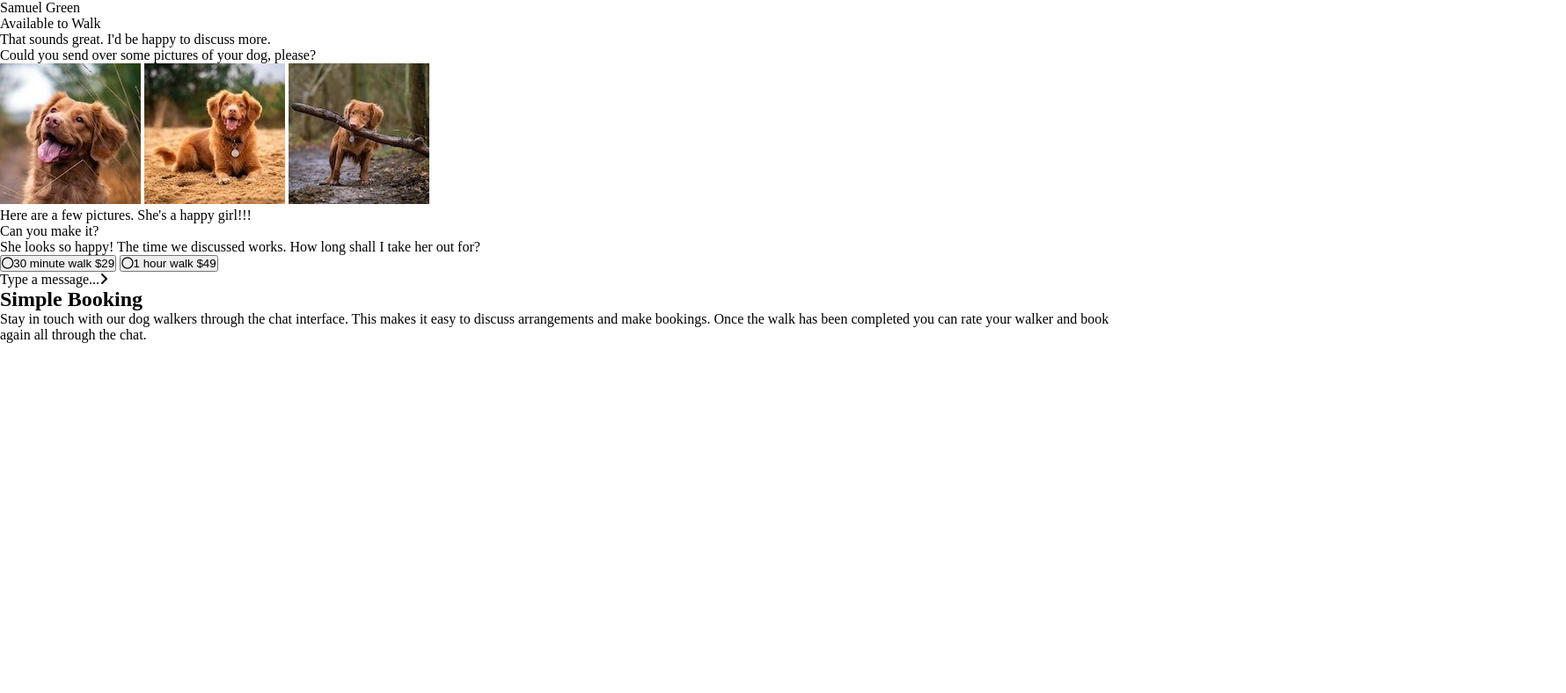
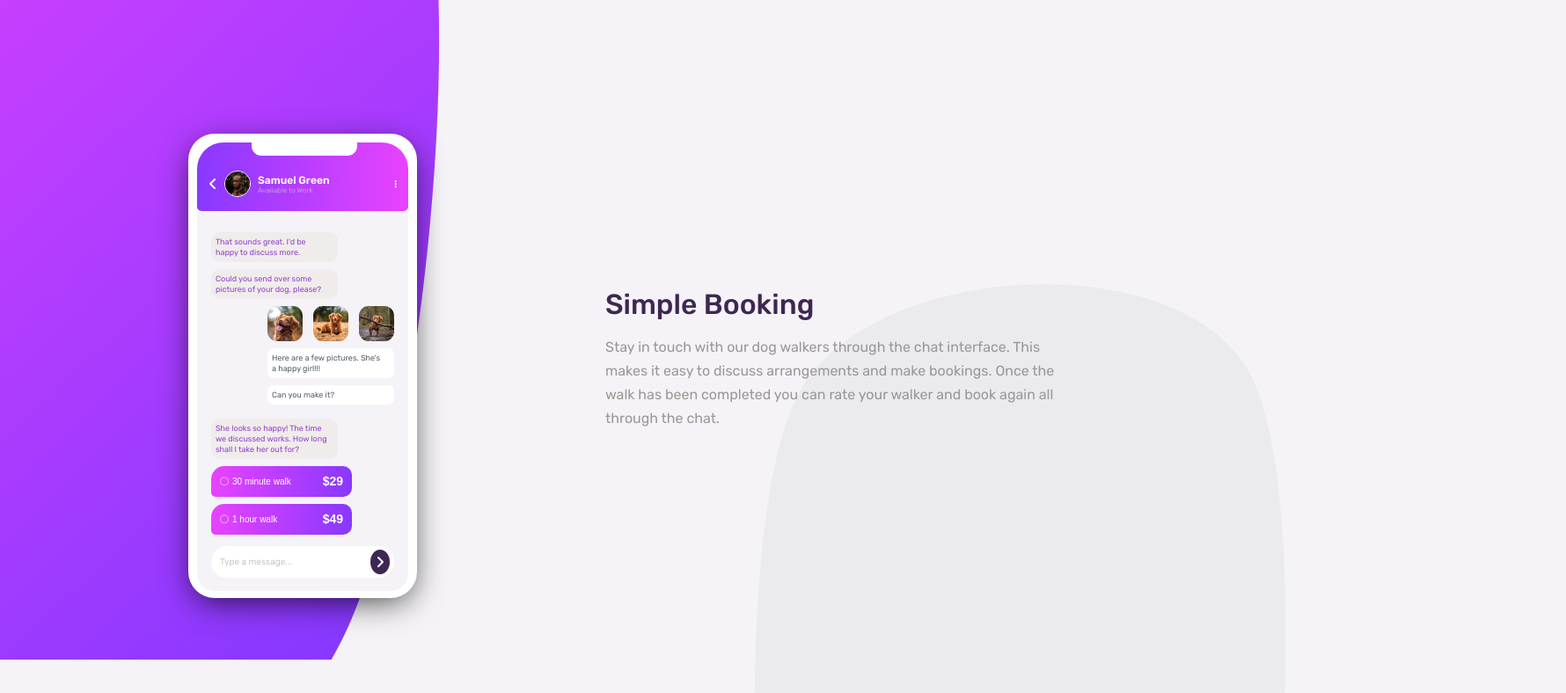
Before and after one commit to dev-jLagunas/visual-chat, a website built with Vite: page index.html in a window 1280 px wide. Shown: the whole page at 88% size, 1780 px wide, since content can reach past the window. Built offline with nearby package versions, Linux system fonts and the light colour scheme.

Commit message:
feat(styles.scss) complete project styles.

```diff
--- a/index.html
+++ b/index.html
@@ -5,6 +5,13 @@
     <link rel="icon" type="image/svg+xml" href="/vite.svg" />
     <meta name="viewport" content="width=device-width, initial-scale=1.0" />
     <title>Vite App</title>
+    <!-- Google Fonts -->
+    <link rel="preconnect" href="https://fonts.googleapis.com" />
+    <link rel="preconnect" href="https://fonts.gstatic.com" crossorigin />
+    <link
+      href="https://fonts.googleapis.com/css2?family=Rubik:ital,wght@0,300..900;1,300..900&display=swap"
+      rel="stylesheet"
+    />
     <!-- Font Awesome -->
     <link
       rel="stylesheet"
@@ -17,13 +24,24 @@
   <body>
     <main class="chat-phone-wrapper">
       <div class="chat-header-wrapper">
-        <p class="chat-header-name">Samuel Green</p>
-        <p class="chat-header-info">Available to Walk</p>
+        <div class="chat-header-info-wrapper">
+          <i class="fa-solid fa-angle-left left-angle"></i>
+          <img src="public/images/avatar.jpg" alt="" class="header-img" />
+          <div class="chat-header-text-wrapper">
+            <p class="walker-name">Samuel Green</p>
+            <p class="walker-availability">Available to Work</p>
+          </div>
+        </div>
+        <i class="fa-solid fa-ellipsis-vertical ellipsis"></i>
       </div>
       <section class="chat-display-wrapper">
         <div class="chat-text-walker">
-          <p>That sounds great. I'd be happy to discuss more.</p>
-          <p>Could you send over some pictures of your dog, please?</p>
+          <p class="text-walker">
+            That sounds great. I'd be happy to discuss more.
+          </p>
+          <p class="text-walker">
+            Could you send over some pictures of your dog, please?
+          </p>
         </div>
         <div class="chat-text-customer">
           <div class="chat-img-wrapper">
@@ -31,24 +49,26 @@
             <img src="public/images/dog-image-2.jpg" alt="" class="chat-img" />
             <img src="public/images/dog-image-3.jpg" alt="" class="chat-img" />
           </div>
-          <p>Here are a few pictures. She's a happy girl!!!</p>
-          <p>Can you make it?</p>
+          <p class="text-customer">
+            Here are a few pictures. She's a happy girl!!!
+          </p>
+          <p class="text-customer">Can you make it?</p>
         </div>
         <div class="chat-text-walker">
-          <p>
+          <p class="text-walker">
             She looks so happy! The time we discussed works. How long shall I
             take her out for?
           </p>
         </div>
         <div class="chat-btns-wrapper">
-          <button class="chat-price-btn">
+          <button class="chat-price-btn minute-walk">
             <i class="fa-regular fa-circle"></i>30 minute walk <span>$29</span>
           </button>
           <button class="chat-price-btn">
             <i class="fa-regular fa-circle"></i>1 hour walk <span>$49</span>
           </button>
         </div>
-        <p>
+        <p class="input-message">
           Type a message...<span><i class="fa-solid fa-angle-right"></i></span>
         </p>
       </section>
--- a/style.scss
+++ b/style.scss
@@ -33,7 +33,275 @@ $light-violet: hsl(264, 100%, 61%);
 /********************************************************
 --Global Styles--
 **********************************************************/
+body {
+  font-family: "Rubik", sans-serif;
+  background: $light-grayish-violet;
+  height: 100vh;
+  position: relative;
 
+  &::before {
+    content: "";
+    position: absolute;
+    top: -190px;
+    left: -150px;
+    width: 100%;
+    height: 100%;
+    background-image: url("public/images/blob.svg");
+    background-size: cover;
+    background-repeat: no-repeat;
+    z-index: -1; // This ensures the pseudo-element is behind the content of the body
+  }
+
+  @media (min-width: 768px) {
+    display: flex;
+    justify-content: center;
+    align-items: center;
+  }
+
+  @media (min-width: 1024px) {
+    &::before {
+      left: -300px;
+      top: -50px;
+    }
+
+    &::after {
+      content: "";
+      position: absolute;
+      height: 100%;
+      width: 100%;
+      background-image: url("public/images/blob-desktop.svg");
+      background-size: cover;
+      background-repeat: no-repeat;
+      bottom: -200px;
+      left: 500px;
+      opacity: 0.2;
+      z-index: -1;
+    }
+
+    @media (min-width: 1440px) {
+      &::before {
+        height: 200%;
+        top: -700px;
+        left: -400px;
+      }
+    }
+  }
+}
 /********************************************************
 --Project Styles--
 **********************************************************/
+.chat-phone-wrapper {
+  background-color: $white;
+  padding: 10px;
+  border-radius: 30px;
+  width: 260px;
+  margin-inline: auto;
+  margin-top: 2rem;
+  height: 33rem;
+  box-shadow: 0px 9px 36px -6px rgba(0, 0, 0, 0.75);
+}
+
+.chat-header-wrapper {
+  background: linear-gradient(to left, $light-magenta, $light-violet);
+  display: flex;
+  justify-content: space-between;
+  align-items: center;
+  padding: 2rem 5px 1rem 5px;
+  border-bottom-left-radius: 5px;
+  border-bottom-right-radius: 5px;
+  border-top-right-radius: 30px;
+  border-top-left-radius: 30px;
+  position: relative;
+
+  &::before {
+    content: "";
+    height: 20px;
+    width: 120px;
+    background-color: $white;
+    position: absolute;
+    top: -5px;
+    right: 58px;
+    border-bottom-right-radius: 11px;
+    border-bottom-left-radius: 11px;
+  }
+}
+
+.chat-header-info-wrapper {
+  display: flex;
+  align-items: center;
+  width: 90%;
+  gap: 0.5rem;
+}
+
+.chat-header-text-wrapper {
+  display: flex;
+  flex-direction: column;
+}
+
+.walker-name {
+  color: $white;
+  font-weight: 600;
+  font-size: 12px;
+}
+
+.walker-availability {
+  color: lightgrey;
+  font-size: 8px;
+  opacity: 0.6;
+}
+
+.left-angle {
+  color: $white;
+  padding-left: 0.5rem;
+}
+
+.ellipsis {
+  color: $white;
+  padding-right: 0.5rem;
+  font-size: 10px;
+}
+
+.header-img {
+  height: 30px;
+  border-radius: 50%;
+  border: 1px solid $white;
+}
+
+.chat-display-wrapper {
+  background: $light-grayish-violet;
+  display: flex;
+  flex-direction: column;
+  font-size: 10px;
+  height: 27rem;
+  padding: 1rem;
+  border-bottom-left-radius: 20px;
+  border-bottom-right-radius: 20px;
+}
+
+.text-walker {
+  width: 9rem;
+  background-color: rgb(240, 236, 236);
+  color: $moderate-violet;
+  padding: 5px 9px 5px 5px;
+  margin-block: 0.5rem;
+  border-radius: 10px;
+  font-size: 9px;
+  line-height: 12px;
+}
+
+.text-customer {
+  background: $white;
+  font-size: 9px;
+  width: 9rem;
+  margin-block: 0.5rem;
+  margin-left: auto;
+  padding: 5px 9px 5px 5px;
+  border-radius: 7px;
+  color: rgb(84, 93, 102);
+  line-height: 12px;
+}
+
+.chat-text-customer {
+  margin-left: auto;
+  width: 9rem;
+}
+
+.chat-img-wrapper {
+  display: flex;
+  justify-content: space-between;
+}
+
+.chat-img {
+  height: 40px;
+  border-radius: 11px;
+}
+
+.chat-price-btn {
+  width: 10rem;
+  margin-bottom: 0.5rem;
+  padding-block: 12px;
+  background: linear-gradient(to right, $light-magenta, $light-violet);
+  border: 0;
+  border-top-left-radius: 15px;
+  border-bottom-left-radius: 5px;
+  border-top-right-radius: 10px;
+  border-bottom-right-radius: 10px;
+  color: $white;
+  font-size: 10px;
+  position: relative;
+  text-align: start;
+  padding-left: 1.5rem;
+}
+
+.chat-price-btn i {
+  position: absolute;
+  left: 10px;
+  opacity: 0.5;
+}
+
+.chat-price-btn span {
+  position: absolute;
+  right: 10px;
+  bottom: 10px;
+  margin-left: 1rem;
+  font-weight: 600;
+  font-size: 14px;
+}
+
+.input-message {
+  position: relative;
+  padding-block: 12px;
+  padding-left: 10px;
+  border-radius: 20px;
+  background: $white;
+  color: rgb(201, 196, 196);
+  margin-block: 5px;
+}
+
+.input-message i {
+  font-size: 1rem;
+  background-color: $very-dark-desaturated-violet;
+  color: white;
+  padding: 6px;
+  border-radius: 50%;
+  position: absolute;
+  right: 5px;
+  bottom: 4px;
+}
+
+.app-info-wrapper {
+  text-align: center;
+  margin-top: 1rem;
+  @media (min-width: 768px) {
+    width: 50%;
+    margin-right: 2rem;
+    text-align: start;
+  }
+
+  @media (min-width: 1024px) {
+    width: 40%;
+    margin-right: 5rem;
+  }
+
+  @media (min-width: 1440px) {
+    width: 20%;
+    margin-right: 10rem;
+  }
+}
+
+.app-info-title {
+  font-size: 2rem;
+  color: $very-dark-desaturated-violet;
+  font-weight: 500;
+}
+
+.app-info-text {
+  color: rgb(155, 151, 151);
+  padding-inline: 1rem;
+  margin-top: 1rem;
+  line-height: 1.7rem;
+
+  @media (min-width: 768px) {
+    padding-inline: 0;
+  }
+}
```
Also changed, not shown: public/images/blob-desktop.svg (added), public/images/blob.svg (added).
